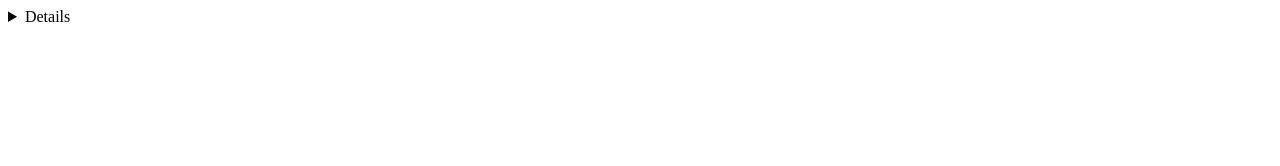
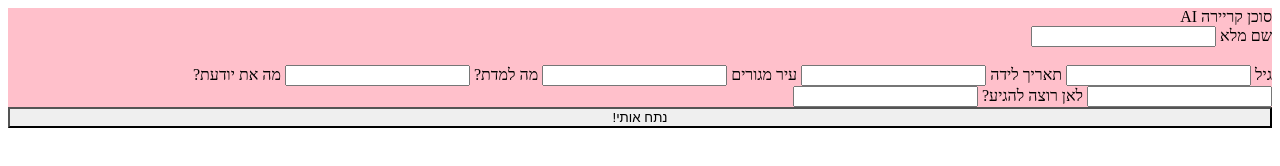
Before and after one commit to Lillianleykin22/squares.2, a website: page career ai agent/career agent.html in a window 1280 px wide. Drawn offline with Linux system fonts and the light colour scheme.

Commit message:
התחלה של ניסיון פיתוח סוכן AI לקריירה

```diff
--- a/career ai agent/career agent.html
+++ b/career ai agent/career agent.html
@@ -1,13 +1,97 @@
 <!DOCTYPE html>
-<html lang="heb">
+<html lang="he" xmlns="http://www.w3.org/1999/html">
 <head>
     <meta charset="UTF-8">
     <title>סוכן קריירה AI</title>
+    <style>
+        body{
+            direction: rtl;
+            text-align: right;
+            box-sizing: border-box;
+            border-color: crimson;
+        }
+        .screen{
+            width: 100%;
+            height: 100%;
+            background-color: pink;
+            margin: 0 auto;
+        }
+        .title{
+            width: 100%;
+            text-align: center;
+            background-color: blueviolet;
+            border-color: darkmagenta;
+            color: white;
+        }
+        .button{
+            width: 100%;
+            text-align: center;
+            border-color: black;
+        }
+    </style>
 </head>
 <body>
-<details>
-    מה שמך?
-    <input name="">
+<div class="screen"></div>
+<div class= "tabletext-center"></div>
+<div class="container"></div>
+<div onclick="click()" class="screen"
+<main> סוכן קריירה AI</main>
+<aside class="screen"></aside>
+<label>
+   שם מלא
+    </label>
+<input type = "text" id = "name">
+<br><br>
+<label>
+    גיל
+</label>
+<input type = "text" id = "age">
+<label>
+    תאריך לידה
+</label>
+<input type = "text" id = "birthdate">
+<label>
+    עיר מגורים
+</label>
+<input type = "text" id = "city">
+<label>
+    מה למדת?
+</label>
+<input type = "text" id = "profession">
+<label>
+    מה את יודעת?
+</label>
+<input type = "text" id = "knowledge">
+<label>
+    לאן רוצה להגיע?
+</label>
+<input type = "text" id = "experience">
+<button onclick="analyze()" class="button">נתח אותי!</button>
+<div id = "result"></div>
 
 </body>
+<script>
+    function analyze(str)
+    {
+      const name = document.getElementById("name").value;
+      const age = document.getElementById("age").value;
+      const birthdate = document.getElementById("birthdate").value;
+      const profession = document.getElementById("profession").value;
+      const city = document.getElementById("city").value;
+      const knowledge = document.getElementById("knowledge").value;
+      const experience = document.getElementById("experience").value;
+      if(!name || !profession || !knowledge)
+      {
+          alert('נא למלא שם, מקצוע וכישורים')
+          return;
+      }
+        document.getElementById("result").innerHTML =
+            'שם: ' + name + '<br>' +
+            'גיל: ' + age + '<br>' +
+            'עיר: ' + city + '<br>' +
+            'מקצוע: ' + profession + '<br>' +
+            'כישורים: ' + knowledge + '<br>' +
+            'מטרה: ' + experience;
+    }
+</script>
 </html>
```
